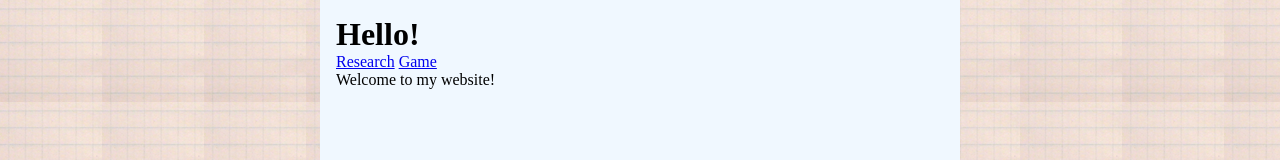
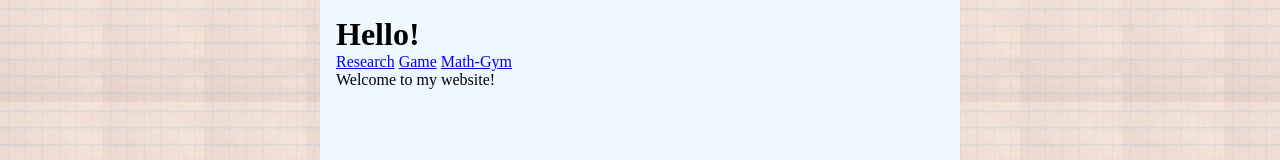
Before and after one commit to StefanLapointe/stefanlapointe.com, a plain HTML site: page index.html in a window 1280 px wide. Shown: the top 160 px of the page. Drawn offline with Linux system fonts and the light colour scheme.

Commit message:
Add link to Math-Gym

```diff
--- a/index.html
+++ b/index.html
@@ -12,6 +12,7 @@
       <nav>
         <a href="/research/">Research</a>
         <a href="/game/">Game</a>
+        <a href="http://math-gym.stefanlapointe.com">Math-Gym</a>
       </nav>
     </header>
     <main>
```
